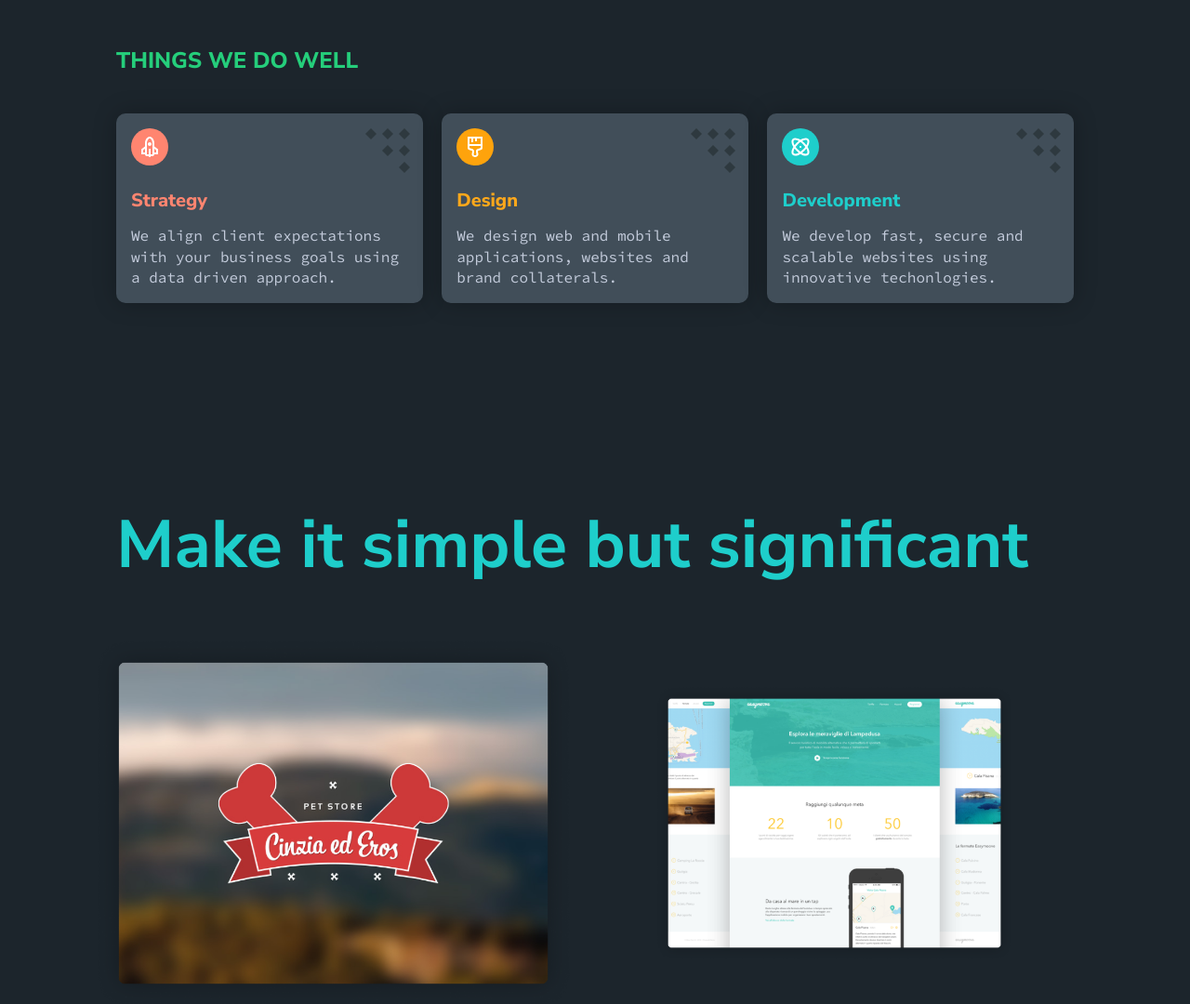
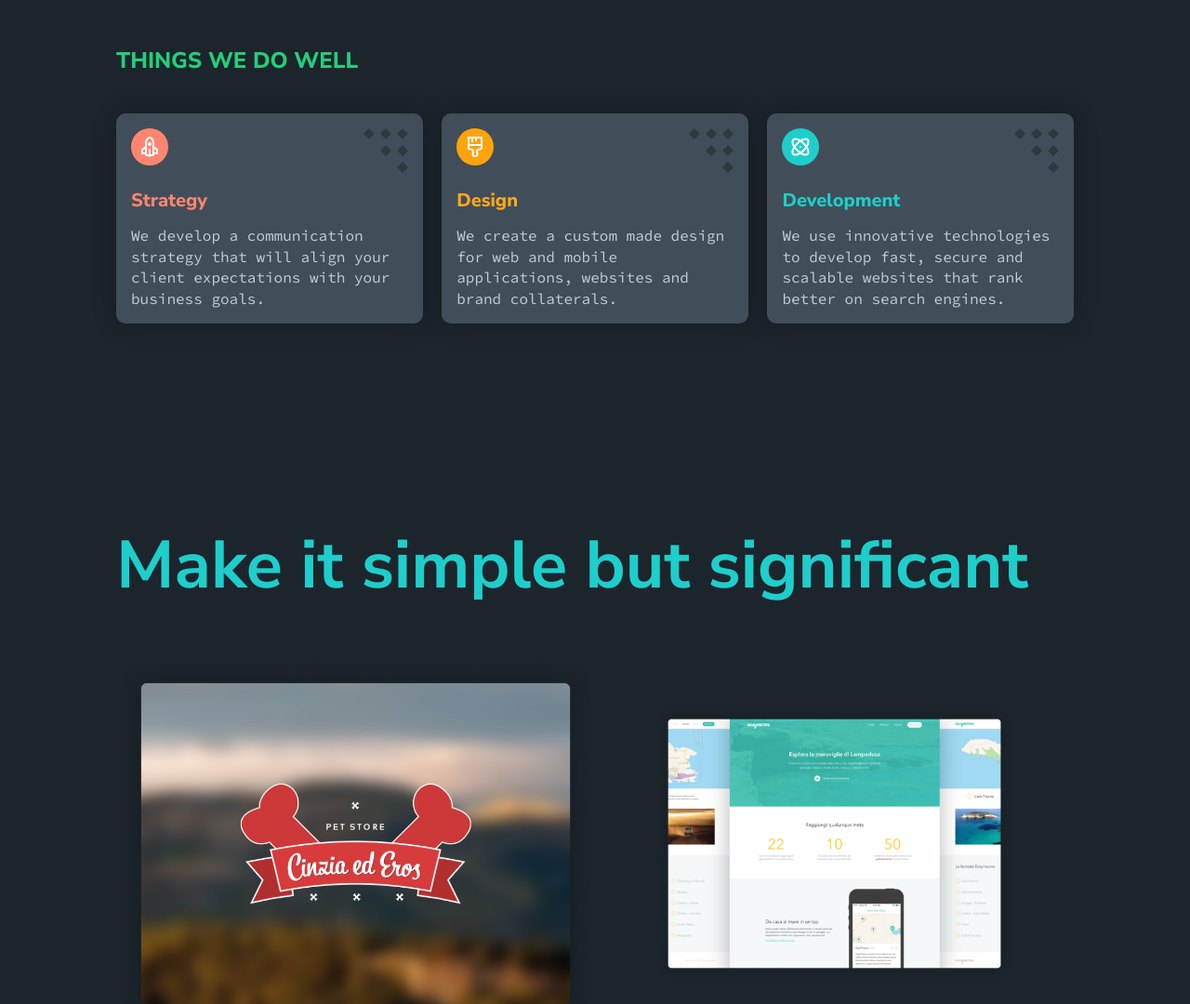
Before and after one commit to giuge/andshape-website, a Gatsby site: page / in a window 1280 px wide. Shown: the part 660-1740 px from the top of the page at 93% size. Built offline with nearby package versions, Linux system fonts and the light colour scheme; Gatsby itself is replaced by a stand-in of ours.

Commit message:
Copy improvements

```diff
--- a/package.json
+++ b/package.json
@@ -6,7 +6,7 @@
   "author": "Kyle Mathews <mathews.kyle@gmail.com>",
   "dependencies": {
     "babel-plugin-styled-components": "^1.10.6",
-    "gatsby": "^2.17.11",
+    "gatsby": "^2.19.32",
     "gatsby-image": "^2.2.31",
     "gatsby-plugin-manifest": "^2.2.27",
     "gatsby-plugin-offline": "^3.0.19",
--- a/src/components/footer.js
+++ b/src/components/footer.js
@@ -40,7 +40,7 @@ const Footer = () => (
       <Container>
         <Logo src={data.file.publicURL} alt="Andshape logo" />
         <Text>
-          © {new Date().getFullYear() || "2019"} Andshape Srl · Via Torre
+          © 2018-{new Date().getFullYear() || "2019"} Andshape Srl · Via Torre
           Pellice 17, 10156 Torino – Italy · VAT IT11874050013
         </Text>
       </Container>
--- a/src/pages/index.js
+++ b/src/pages/index.js
@@ -101,7 +101,6 @@ const CardContainer = styled.div`
 
   @media (min-width: 1030px) {
     flex-direction: row;
-    align-items: center;
     justify-content: space-between;
   }
 `
@@ -111,10 +110,11 @@ const Card = styled.div`
   padding: 0.6666666666666666rem;
   margin-bottom: 1rem;
   box-shadow: 0px 0px 24px rgba(0, 0, 0, 0.25);
-  background: ${props => `url(${props.bg}) no-repeat 95% 0.6666666666666666rem`}
+  background: ${props => `url(${props.bg}) no-repeat top 16px right 16px`}
     #414e59;
 
   @media (min-width: 1030px) {
+    flex: 1;
     max-width: 32%;
     margin-bottom: 0;
   }
@@ -248,16 +248,16 @@ const IndexPage = () => {
             <img src={assets["strategy-icon"].publicURL} alt="Strategy Icon" />
             <h3>Strategy</h3>
             <Text>
-              We align client expectations with your business goals using a data
-              driven approach.
+              We develop a communication strategy that will align your client
+              expectations with your business goals.
             </Text>
           </Card>
           <Card accent="#FEA81B" bg={assets.polygons.publicURL}>
             <img src={assets["design-icon"].publicURL} alt="Design Icon" />
             <h3>Design</h3>
             <Text>
-              We design web and mobile applications, websites and brand
-              collaterals.
+              We create a custom made design for web and mobile applications,
+              websites and brand collaterals.
             </Text>
           </Card>
           <Card accent="#1ECECB" bg={assets.polygons.publicURL}>
@@ -267,8 +267,8 @@ const IndexPage = () => {
             />
             <h3>Development</h3>
             <Text>
-              We develop fast, secure and scalable websites using innovative
-              techonlogies.
+              We use innovative technologies to develop fast, secure and
+              scalable websites that rank better on search engines.
             </Text>
           </Card>
         </CardContainer>
@@ -284,6 +284,7 @@ const IndexPage = () => {
               className={entry.type}
               style={{
                 maxWidth: entry.childImageSharp.fluid.presentationWidth,
+                margin: "0 auto",
               }}
             />
           ))}
```
Also changed, not shown: 1 other file.
